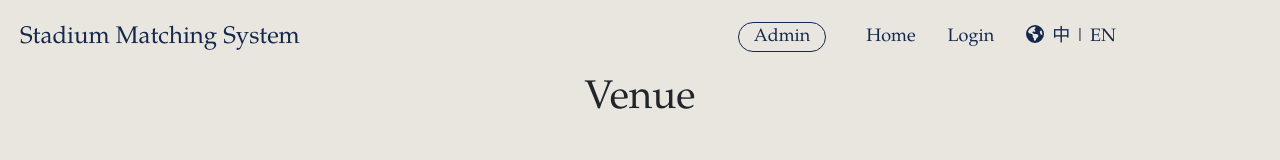
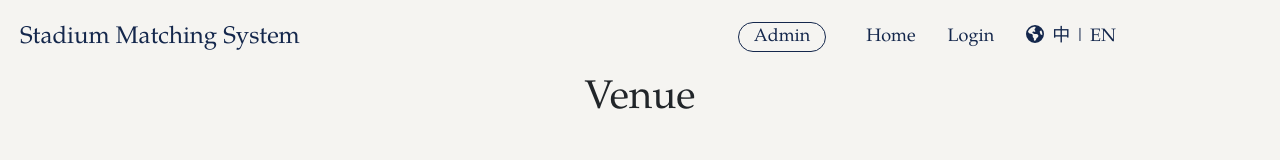
Before and after one commit to musicat1020/cloudNative-23, a Next.js app: page /main in a window 1280 px wide. Shown: the top 160 px of the page. Built offline with nearby package versions, Linux system fonts and the light colour scheme.

Commit message:
fix: Modify background color

```diff
--- a/src/components/navbar.js
+++ b/src/components/navbar.js
@@ -42,7 +42,7 @@ function NavBar() {
   };
 
   return (
-    <Navbar collapseOnSelect expand="lg" bg="cream">
+    <Navbar collapseOnSelect expand="lg" bg="light-cream">
       <Container className="m-2">
         <Navbar.Brand href="/main" bsPrefix="text-2xl no-underline" className="text-dark-blue">{t("Stadium Matching System")}</Navbar.Brand>
         <Navbar.Toggle aria-controls="responsive-navbar-nav" />
--- a/src/components/navbarAdmin.js
+++ b/src/components/navbarAdmin.js
@@ -31,7 +31,7 @@ function NavBar() {
   };
 
   return (
-    <Navbar collapseOnSelect expand="lg" bg="cream">
+    <Navbar collapseOnSelect expand="lg" bg="light-cream">
       <Container className="m-2">
         <Navbar.Brand href="/admin" bsPrefix="text-2xl no-underline" className="text-dark-blue">{t("Stadium Matching System")}</Navbar.Brand>
         <Navbar.Toggle aria-controls="responsive-navbar-nav" />
--- a/src/styles/globals.css
+++ b/src/styles/globals.css
@@ -18,7 +18,7 @@
 }
 
 body {
-	background-color: #E8E6DF !important;
+	background-color: #F5F4F1 !important;
 	color: #14274C;
 	max-width: 100vw;
 	overflow-x: hidden;
--- a/tailwind.config.js
+++ b/tailwind.config.js
@@ -13,7 +13,7 @@ module.exports = {
 					"conic-gradient(from 180deg at 50% 50%, var(--tw-gradient-stops))",
 			},
 			colors: {
-				"primary": "#F5F4F1",
+				"light-cream": "#F5F4F1",
 				"cream": "#E8E6DF",
 				"dark-cream": "#DADAD1",
 				"dark-blue": "#14274C",
```
